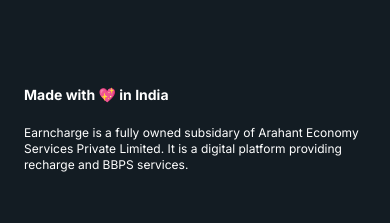
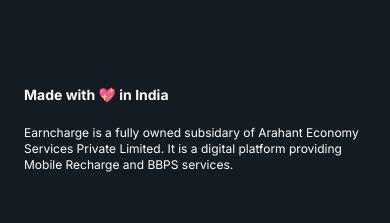
Before and after one commit to Vismay19999/earncharge-rewrite-frontend, a Next.js app: page /kyc/failure in a window 390 px wide. Shown: the part 1640-1863 px from the top of the page. Built offline with nearby package versions, Linux system fonts and the light colour scheme.

Commit message:
Mobile Recharge Text Added

```diff
--- a/src/components/core/Footer/Footer.tsx
+++ b/src/components/core/Footer/Footer.tsx
@@ -81,7 +81,7 @@
               <p className="text-xs leading-1 text-white">
                 Earncharge is a fully owned subsidary of Arahant Economy
                 Services Private Limited. It is a digital platform providing
-                recharge and BBPS services.
+                Mobile Recharge and BBPS services.
               </p>
             </div>
           </div>
```
